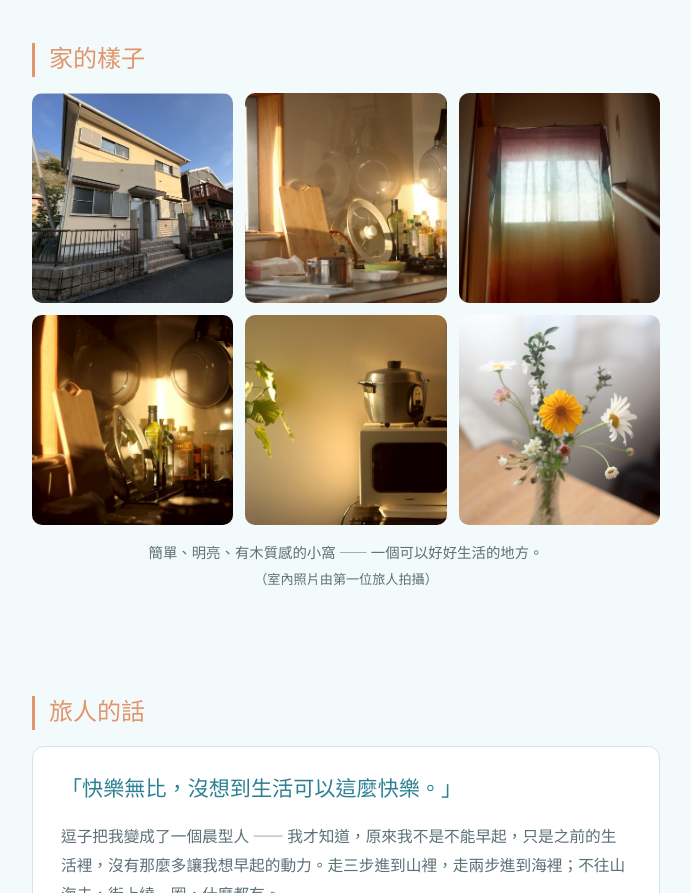
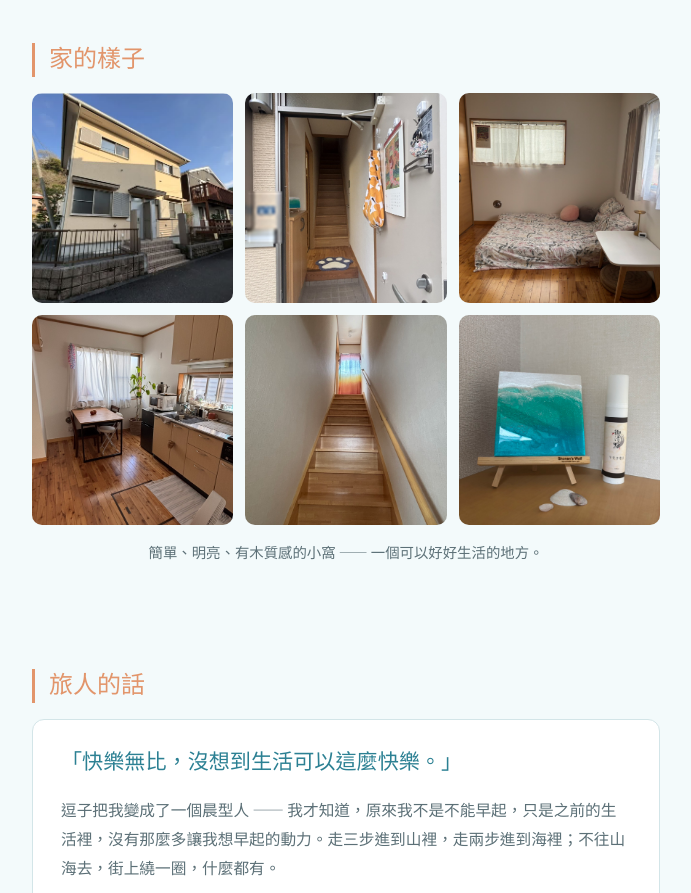
Before and after one commit to milliya1222-coder/zushi-mi-life, a plain HTML site: page index.html in a window 1280 px wide. Shown: the part 3089-3982 px from the top of the page, without its empty margins (294-985 px from the left). Drawn offline with Linux system fonts and the light colour scheme.

Commit message:
家的樣子還原為原本室內照（旅人室內照改用於獨立貼文，非網站）
Co-Authored-By: Claude Opus 4.8 <noreply@anthropic.com>

```diff
--- a/index.html
+++ b/index.html
@@ -185,13 +185,13 @@
     <h2 class="title">家的樣子</h2>
     <div class="rooms">
       <img src="img/z-house.jpg" alt="逗子的家・外觀">
-      <img src="img/z-in1.jpg" alt="晨光落在廚房的檯面上">
-      <img src="img/z-in2.jpg" alt="窗簾透進來的午後光">
-      <img src="img/z-in3.jpg" alt="暖光下的廚房與吊鍋">
-      <img src="img/z-in4.jpg" alt="煮飯的小角落">
-      <img src="img/z-in5.jpg" alt="窗邊的一小束野花">
+      <img src="img/genkan.jpg" alt="玄關">
+      <img src="img/room1.jpg" alt="臥室">
+      <img src="img/kitchen.jpg" alt="廚房與餐桌">
+      <img src="img/stairs.jpg" alt="通往二樓的木樓梯">
+      <img src="img/art.jpg" alt="手作海洋藝術小角落">
     </div>
-    <p style="text-align:center;color:var(--ink-soft);font-size:.9rem;margin-top:14px">簡單、明亮、有木質感的小窩 —— 一個可以好好生活的地方。<br><span style="font-size:.82rem">（室內照片由第一位旅人拍攝）</span></p>
+    <p style="text-align:center;color:var(--ink-soft);font-size:.9rem;margin-top:14px">簡單、明亮、有木質感的小窩 —— 一個可以好好生活的地方。</p>
   </section>
 
   <section>
```
Also changed, not shown: img/z-in1.jpg (deleted), img/z-in2.jpg (deleted), img/z-in3.jpg (deleted), img/z-in4.jpg (deleted), img/z-in5.jpg (deleted).
